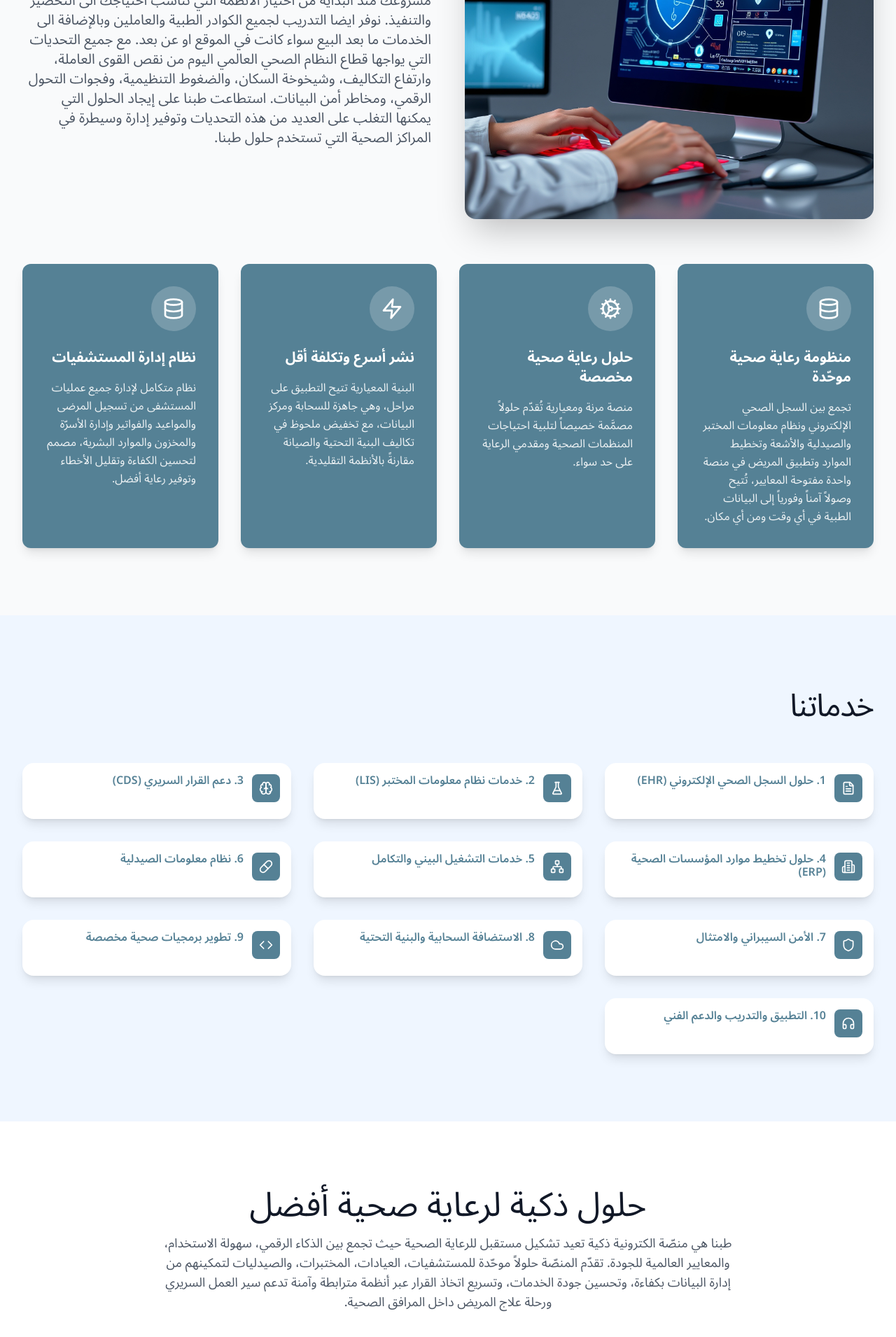
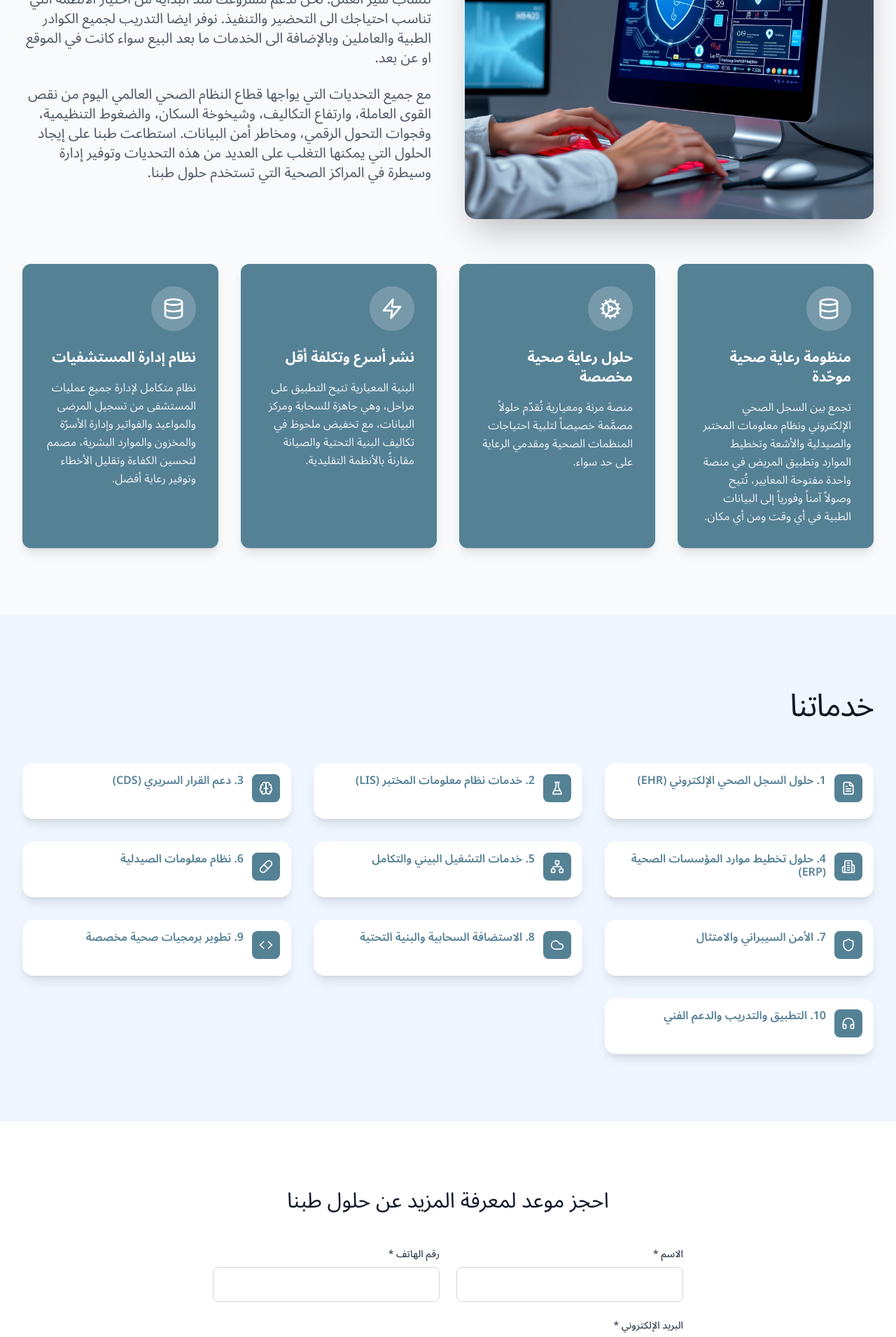
Before and after one commit to Alitibbna/Tibbnafront, a Next.js app: page / in a window 1280 px wide. Shown: the part 1780-3690 px from the top of the page at 70% size. Built offline with nearby package versions, Linux system fonts and the light colour scheme.

Commit message:
Update contact form labels, split WhyTibbna paragraphs, simplify footer heading

```diff
--- a/components/ContactForm.tsx
+++ b/components/ContactForm.tsx
@@ -53,7 +53,7 @@ export default function ContactForm() {
       <div className="grid grid-cols-1 sm:grid-cols-2 gap-6">
         <div>
           <label htmlFor="firstName" className="block text-sm font-medium text-gray-700 mb-2">
-            الاسم الأول *
+            الاسم *
           </label>
           <input
             type="text"
@@ -66,7 +66,7 @@ export default function ContactForm() {
         </div>
         <div>
           <label htmlFor="lastName" className="block text-sm font-medium text-gray-700 mb-2">
-            اسم العائلة *
+            رقم الهاتف *
           </label>
           <input
             type="text"
--- a/components/Footer.tsx
+++ b/components/Footer.tsx
@@ -8,8 +8,7 @@ export default function Footer() {
     <section id="contact" className="py-16 sm:py-24 bg-white flex items-center justify-center min-h-[80vh]">
       <div className="w-full max-w-4xl mx-auto px-4 sm:px-6 lg:px-8">
         <div className="text-center mb-12">
-          <h2 className="text-3xl sm:text-4xl lg:text-5xl font-normal text-gray-900 mb-4">حلول ذكية لرعاية صحية أفضل</h2>
-          <p className="text-lg text-gray-600 mb-8">طبنا هي منصّة الكترونية ذكية تعيد تشكيل مستقبل للرعاية الصحية حيث تجمع بين الذكاء الرقمي، سهولة الاستخدام، والمعايير العالمية للجودة. تقدّم المنصّة حلولاً موحّدة للمستشفيات، العيادات، المختبرات، والصيدليات لتمكينهم من إدارة البيانات بكفاءة، وتحسين جودة الخدمات، وتسريع اتخاذ القرار عبر أنظمة مترابطة وآمنة تدعم سير العمل السريري ورحلة علاج المريض داخل المرافق الصحية.</p>
+          <p className="text-xl sm:text-2xl lg:text-3xl font-normal text-gray-900 mb-4">احجز موعد لمعرفة المزيد عن حلول طبنا</p>
         </div>
 
         <div className="max-w-2xl mx-auto">
--- a/components/WhyTibbna.tsx
+++ b/components/WhyTibbna.tsx
@@ -31,7 +31,11 @@ export default function WhyTibbna() {
           <div>
             <p className="text-lg sm:text-xl text-gray-600 leading-relaxed mb-6">
               طبنا هي شركة عراقية عالمية رائدة بتطوير أنظمة الصحة الالكترونية، أنظمة إدارة المستشفيات والعيادات، وأنظمة الموارد البشرية والحسابات ضمن المستشفيات، العيادات، المختبرات، والصيدليات. يدعم منصة طبنا فريق كامل من مختلف التخصصات مثل الكوادر الطبية، تكنولوجيا وأنظمة الصحة الالكترونية مع خبرة عالمية طويلة.
+            </p>
+            <p className="text-lg sm:text-xl text-gray-600 leading-relaxed mb-6">
               يتناسب نموذجنا الفريد مع مختلف احتياجات الرعاية الصحية ويدعم جميع التخصصات الطبية وذلك من خلال توفير الحلول وواجهة المستخدم التي تنساب سير العمل. نحن ندعم مشروعك منذ البداية من اختيار الأنظمة التي تناسب احتياجك الى التحضير والتنفيذ. نوفر ايضا التدريب لجميع الكوادر الطبية والعاملين وبالإضافة الى الخدمات ما بعد البيع سواء كانت في الموقع او عن بعد.
+            </p>
+            <p className="text-lg sm:text-xl text-gray-600 leading-relaxed">
               مع جميع التحديات التي يواجها قطاع النظام الصحي العالمي اليوم من نقص القوى العاملة، وارتفاع التكاليف، وشيخوخة السكان، والضغوط التنظيمية، وفجوات التحول الرقمي، ومخاطر أمن البيانات. استطاعت طبنا على إيجاد الحلول التي يمكنها التغلب على العديد من هذه التحديات وتوفير إدارة وسيطرة في المراكز الصحية التي تستخدم حلول طبنا.
             </p>
           </div>
```
